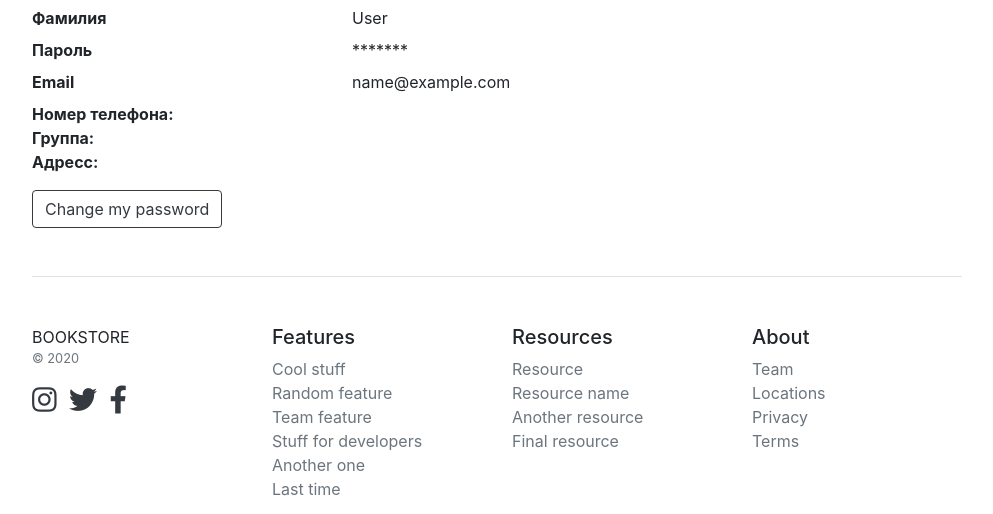
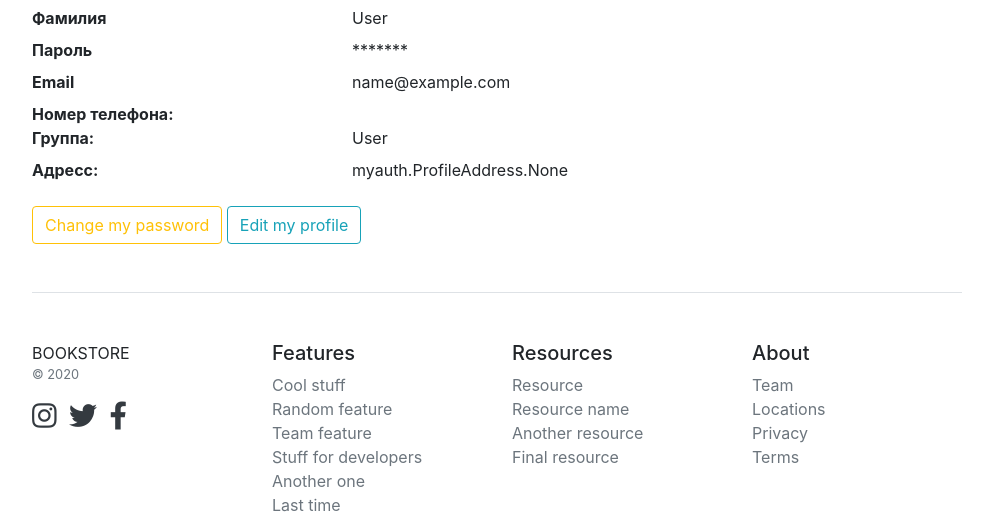
Before and after one commit to xistadi/BookStore, a Django app: page /accounts/ in a window 1280 px wide. Shown: the part 216-730 px from the top of the page, without its empty margins (143-1136 px from the left). Run offline with Django 3.2, Linux system fonts and the light colour scheme; the visitor is signed in with stand-in values (Sample User, id 1); some libraries are stand-ins or nearby versions.

Commit message:
edit profile

```diff
--- a/src/cart/templates/cart/cart_index.html
+++ b/src/cart/templates/cart/cart_index.html
@@ -35,9 +35,9 @@
               </div>
               <div class="col-4 col-sm-4 col-md-4">
                 <div class="quantity">
-                    <input type="button" value="+" onclick="this.parentNode.querySelector('input[type=number]').stepDown()" class="plus">
+                    <input type="button" value="+" onclick="this.parentNode.querySelector('input[type=number]').stepUp()" class="plus">
                     <input type="number" step="1" max="99" min="1" value="{{ book_in_cart.quantity }}" title="Qty" class="qty" size="4" name="{{ book_in_cart.pk }}">
-                    <input type="button" value="-" onclick="this.parentNode.querySelector('input[type=number]').stepUp()" class="minus">
+                    <input type="button" value="-" onclick="this.parentNode.querySelector('input[type=number]').stepDown()" class="minus">
                 </div>
               </div>
               <div class="col-2 col-sm-2 col-md-2 text-right pt-1">
--- a/src/myauth/models.py
+++ b/src/myauth/models.py
@@ -1,11 +1,13 @@
 from django.db import models
 from django.contrib.auth import get_user_model
+from django.db.models.signals import post_save
+from django.dispatch import receiver
 
 User = get_user_model()
 
 
 class Profile(models.Model):
-    user = models.ForeignKey(
+    user = models.OneToOneField(
         User,
         on_delete=models.PROTECT,
         related_name='profile'
@@ -13,7 +15,6 @@ class Profile(models.Model):
     phone_number = models.CharField(
         'Номер телефона',
         max_length=20,
-        default=None
     )
     group = models.CharField(
         'Группа',
@@ -38,35 +39,30 @@ class ProfileAddress(models.Model):
     country = models.CharField(
         'Страна',
         max_length=20,
-        default=None,
         blank=True,
         null=True
     )
     city = models.CharField(
         'Город',
         max_length=20,
-        default=None,
         blank=True,
         null=True
     )
     index = models.CharField(
         'Индекс',
         max_length=15,
-        default=None,
         blank=True,
         null=True
     )
     address1 = models.CharField(
         'Адрес1',
         max_length=50,
-        default=None,
         blank=True,
         null=True
     )
     address2 = models.CharField(
         'Адрес2',
         max_length=50,
-        default=None,
         blank=True,
         null=True
     )
@@ -77,3 +73,14 @@ class ProfileAddress(models.Model):
     class Meta:
         verbose_name = 'Профиль адрес'
         verbose_name_plural = 'Профиль адреса'
+
+
+@receiver(post_save, sender=User)
+def create_user_profile(sender, instance, created, **kwargs):
+    if created:
+        Profile.objects.create(user=instance)
+
+
+@receiver(post_save, sender=User)
+def save_user_profile(sender, instance, **kwargs):
+    instance.profile.save()
--- a/src/myauth/urls.py
+++ b/src/myauth/urls.py
@@ -4,9 +4,10 @@ from . import views
 
 urlpatterns = [
     path('', views.MyAccountView.as_view(), name='myaccount'),
+    path('update/', views.ProfileUpdateView.as_view(), name='update_profile'),
     path('login/', views.MyLoginView.as_view(), name='login'),
     path('logout/', views.MyLogoutView.as_view(), name='logout'),
-    path('signup/', views.signup, name='signup'),
+    path('signup/', views.SignUpView.as_view(), name='signup'),
     path('password_reset/', views.MyPasswordResetView.as_view(), name='password_reset'),
     path('password_reset_done/', views.MyPasswordResetDoneView.as_view(), name='password_reset_done'),
     path('password_reset_complete/', views.MyPasswordResetCompleteView.as_view(), name='password_reset_complete'),
--- a/src/myauth/views.py
+++ b/src/myauth/views.py
@@ -1,9 +1,10 @@
 from django.contrib.auth import views
-from django.contrib.auth import login, authenticate
-from django.shortcuts import render, redirect
+from django.views import generic
+from django.contrib.auth.models import User
+from django.urls import reverse_lazy
 from django.contrib.auth.mixins import LoginRequiredMixin
 
-from .forms import SignUpForm
+from . import forms
 
 
 class MyLoginView(views.LoginView):
@@ -34,20 +35,20 @@ class MyPasswordChangeDoneView(views.PasswordChangeDoneView):
     template_name = 'password_change_done.html'
 
 
-def signup(request):
-    if request.method == 'POST':
-        form = SignUpForm(request.POST)
-        if form.is_valid():
-            form.save()
-            username = form.cleaned_data.get('username')
-            raw_password = form.cleaned_data.get('password1')
-            user = authenticate(username=username, password=raw_password)
-            login(request, user)
-            return redirect('myaccount')
-    else:
-        form = SignUpForm()
-    return render(request, 'signup.html', {'form': form})
+class SignUpView(generic.CreateView):
+    form_class = forms.SignUpForm
+    success_url = reverse_lazy('login')
+    template_name = 'signup.html'
 
 
 class MyAccountView(LoginRequiredMixin, views.TemplateView):
     template_name = 'my_account.html'
+
+
+class ProfileUpdateView(generic.edit.UpdateView):
+    form_class = forms.ProfileUpdateForm
+    template_name = 'profile_update.html'
+    success_url = reverse_lazy('myaccount')
+
+    def get_object(self):
+        return self.request.user
--- a/src/proj/settings.py
+++ b/src/proj/settings.py
@@ -141,4 +141,4 @@ STATICFILES_DIRS = (
 
 CRISPY_TEMPLATE_PACK = 'bootstrap4'
 
-LOGIN_REDIRECT_URL = '/'
+LOGIN_REDIRECT_URL = 'myaccount'
--- a/src/templates/my_account.html
+++ b/src/templates/my_account.html
@@ -23,5 +23,5 @@
     </div>
   <div class="col-4 text-center"><img src="https://via.placeholder.com/300x300" width="150" alt="Изображение"></div>
   </div>
-  <a href="password_change/" class="btn btn-outline-dark">Change my password</a>
+  <a href="password_change/" class="btn btn-outline-warning">Change my password</a> <a href="{% url 'update_profile' %}" class="btn btn-outline-info">Edit my profile</a>
 {% endblock %}
```
Also changed, not shown: src/myauth/forms.py (+12 -0 lines), src/templates/profile_update.html (added, +11 -0 lines), src/myauth/migrations/0002_auto_20201118_1209.py (added), src/myauth/migrations/0003_auto_20201118_1257.py (added).
